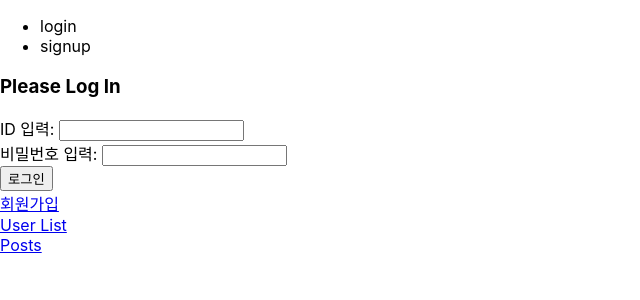
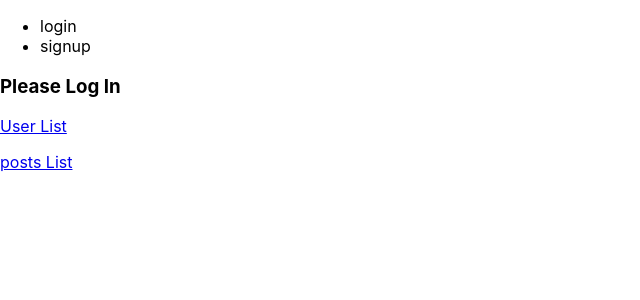
Before and after one commit to komo3344/drf, a React (Create React App) app in the folder drfx/front-react/: page / in a window 1280 px wide. Shown: the top 300 px of the page, without its empty margins (0-640 px from the left). Built offline with nearby package versions, Linux system fonts and the light colour scheme.

Commit message:
안정화

```diff
--- a/drfx/front-react/src/pages/Home.js
+++ b/drfx/front-react/src/pages/Home.js
@@ -1,4 +1,5 @@
 import React, { Component } from 'react';
+import { Link } from 'react-router-dom';
 
 class Home extends Component {
   state = {
@@ -20,21 +21,11 @@ class Home extends Component {
 
     render() {
       return (
-        <form onSubmit={this.handleLogin}>
-          <p>{this.token}</p>
-          <p>{console.log(this.token)}</p>
-          <label htmlFor="username">ID 입력: </label>
-          <input id="username" name="username" type="text" /><br />
-
-          <label htmlFor="password">비밀번호 입력: </label>
-          <input id="password" name="password" type="text" /><br />
-
-          <button>로그인</button><br />
-          <a href = "http://127.0.0.1:3000/signup/">회원가입</a><br />
-          <a href = "http://127.0.0.1:3000/users/">User List</a><br />
-          <a href = "http://127.0.0.1:3000/posts/">Posts</a><br />
-        </form>
-      );
+        <div>
+          <p><Link to='/users'>User List</Link></p>
+          <p><Link to='/posts'>posts List</Link></p>
+        </div>
+      )
     }
   }
 
--- a/drfx/front-react/src/pages/Posts.js
+++ b/drfx/front-react/src/pages/Posts.js
@@ -1,4 +1,5 @@
 import React, { Component } from 'react';
+import { Link } from 'react-router-dom';
 
 class Posts extends Component {
     state = {
@@ -32,6 +33,7 @@ class Posts extends Component {
                     )
                 )
                 }
+                    <p><Link to='/'>Home</Link></p>
                 <div>
 
                 </div>
--- a/drfx/front-react/src/pages/SignupForm.js
+++ b/drfx/front-react/src/pages/SignupForm.js
@@ -30,14 +30,14 @@ class SignupForm extends React.Component {
         />
         <label htmlFor="password1">Password1</label>
         <input
-          type="password"
+          type="password1"
           name="password1"
           value={this.state.password1}
           onChange={this.handle_change}
         />
         <label htmlFor="password2">Password2</label>
         <input
-          type="password"
+          type="password2"
           name="password2"
           value={this.state.password2}
           onChange={this.handle_change}
--- a/drfx/front-react/src/pages/Users.js
+++ b/drfx/front-react/src/pages/Users.js
@@ -1,4 +1,5 @@
 import React, { Component } from 'react';
+import { Link } from 'react-router-dom';
 
 class Users extends Component {
     state = {
@@ -26,6 +27,7 @@ class Users extends Component {
                         <p>EMAIL : {item.email}</p><br />
                     </div>
                 ))}
+                <p><Link to='/'>Home</Link></p>
             </div>
         );
     }
--- a/drfx/front-react/src/shared/App.js
+++ b/drfx/front-react/src/shared/App.js
@@ -107,7 +107,6 @@ class App extends Component {
                             <Route path="/about" component={About} />
                         </Switch>
                         <Route path="/posts" component={Posts} />
-                        <Route path="/signup" component={Signup} />
                         <Route path="/users" component={Users} />
                     </div>
                 );
```
Also changed, not shown: 1 other file (tests, documents, lock files or other folders).
